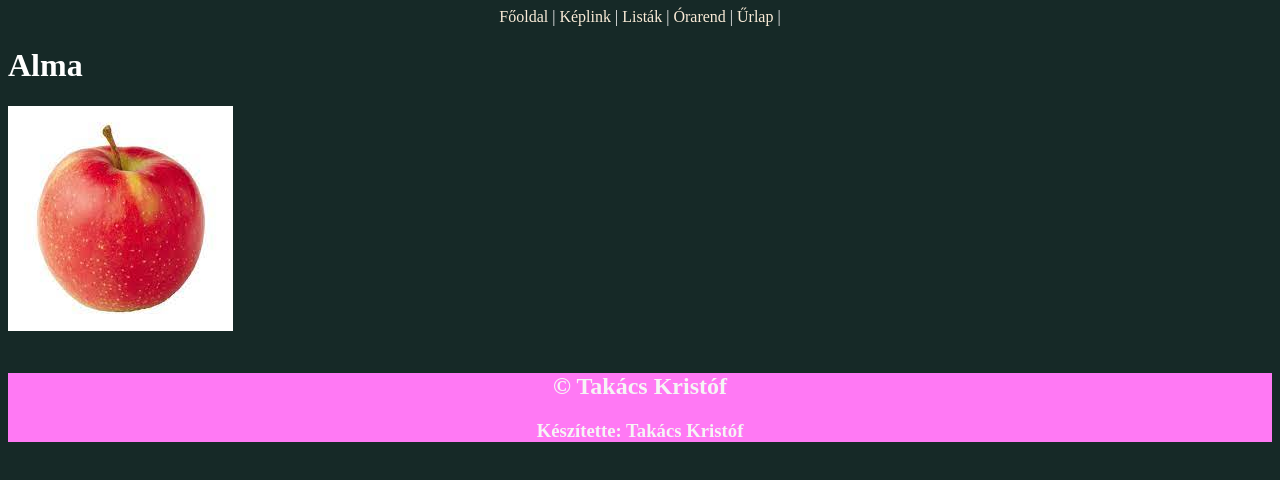
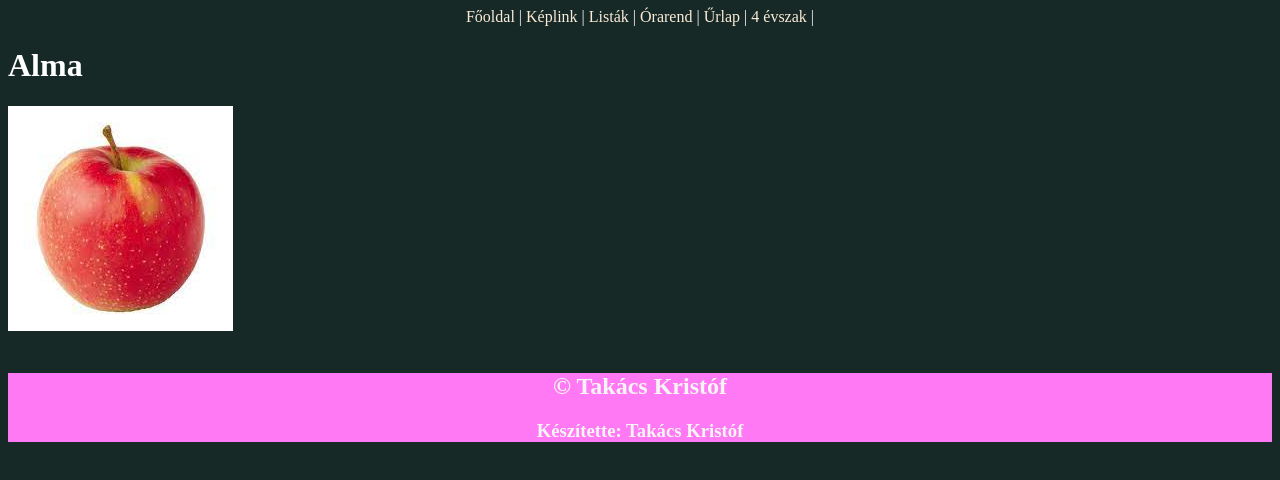
Before and after one commit to exuberant12/web, a plain HTML site: page keplink.html in a window 1280 px wide. Drawn offline with Linux system fonts and the light colour scheme.

Commit message:
4évszak

```diff
--- a/keplink.html
+++ b/keplink.html
@@ -26,6 +26,7 @@
         <a href="lista.html">Listák</a> |
         <a href="orarend.html">Órarend</a> |
         <a href="urlap.html">Űrlap</a> |
+        <a href="4evszak.html">4 évszak</a> |
     </nav>
 
      <h1 style="color: white;">Alma </h1>
```
Also changed, not shown: index.html (+1 -0 lines), lista.html (+1 -0 lines), orarend.html (+1 -0 lines), urlap.html (+1 -0 lines).
